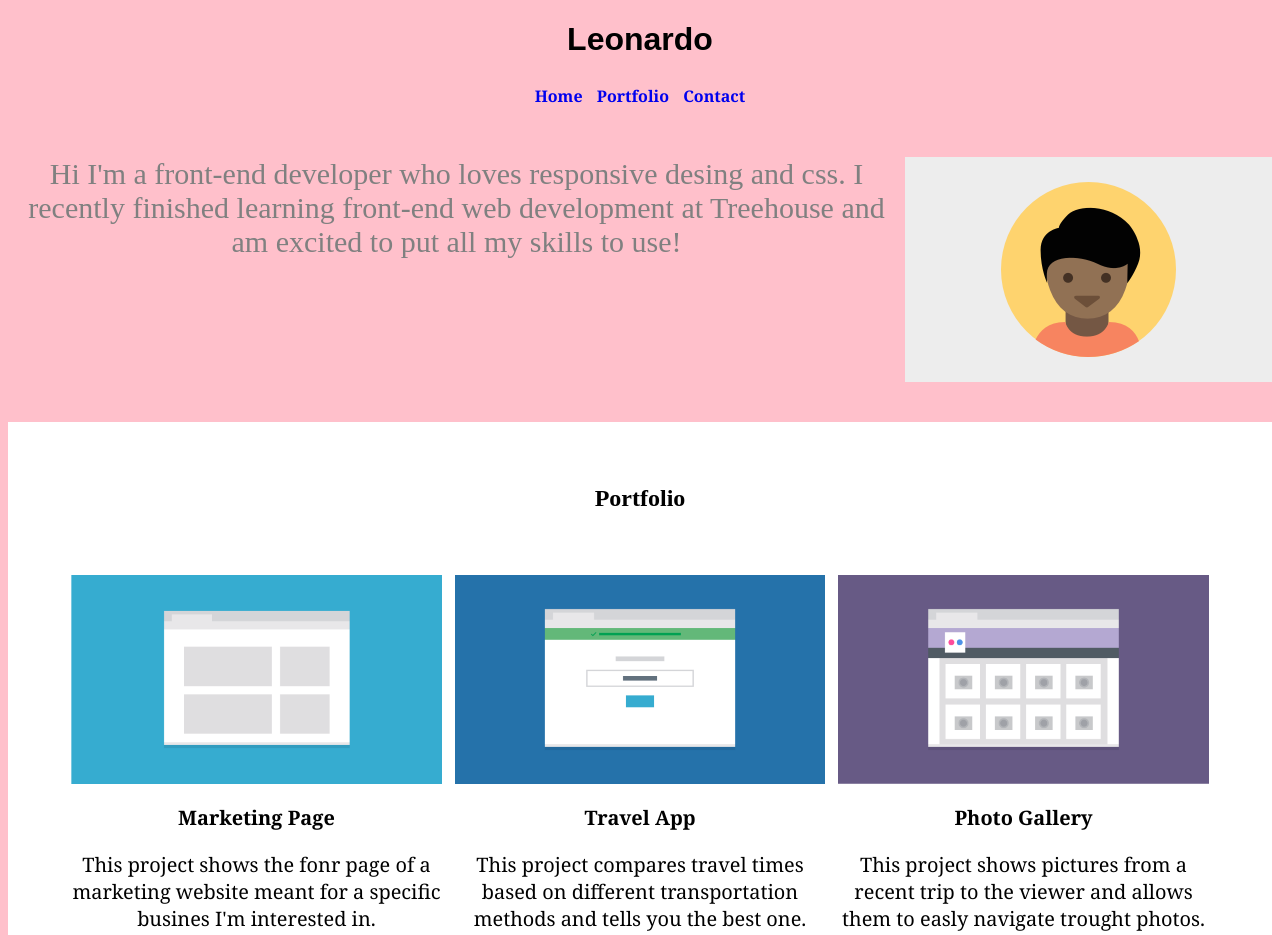
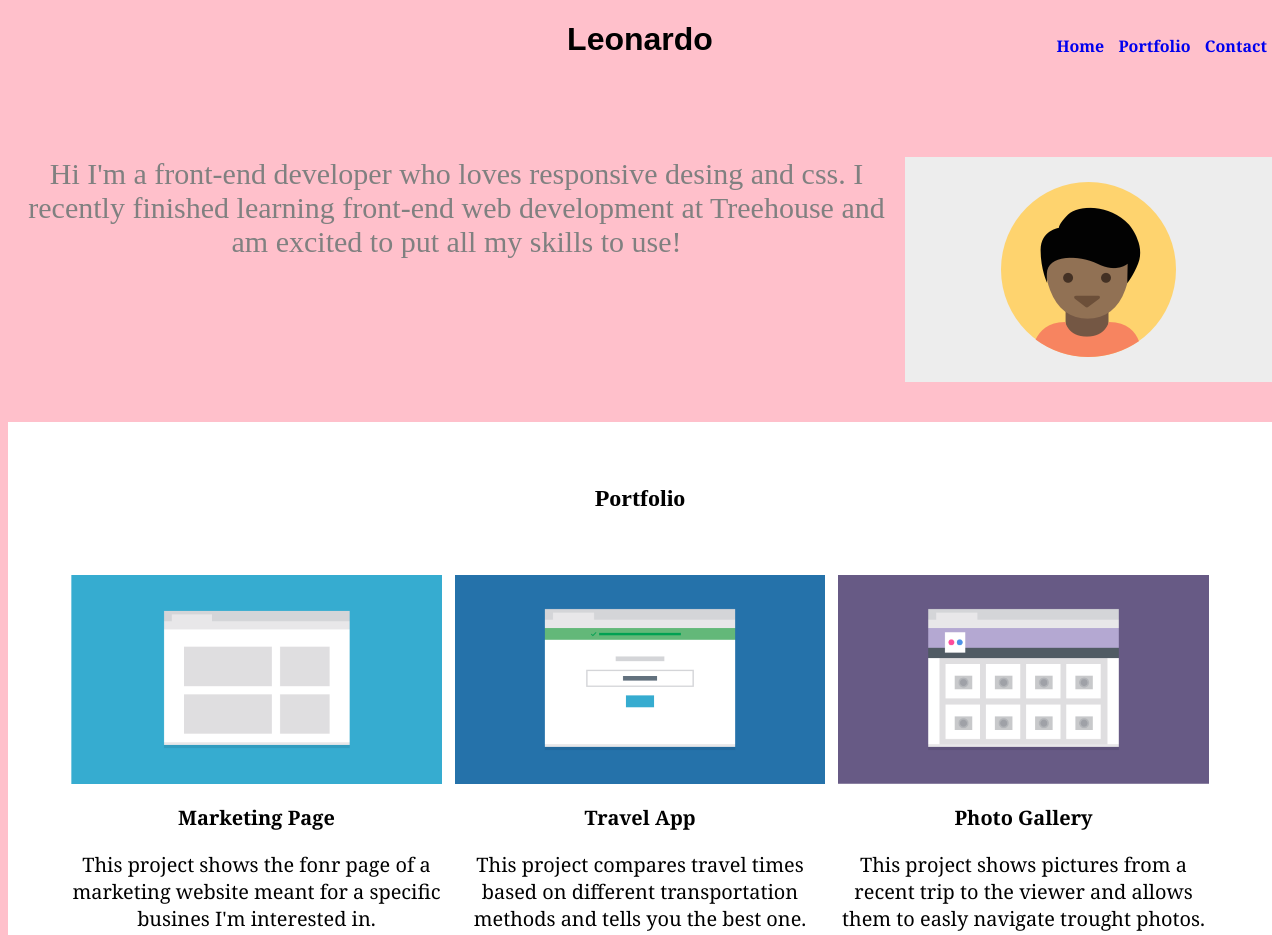
Before and after one commit to leny4/Project_two_treehouse, a plain HTML site: page index.html in a window 1280 px wide. Shown: the top 935 px of the page. Drawn offline with Linux system fonts and the light colour scheme.

Commit message:
finale
finale

```diff
--- a/css/responsive.css
+++ b/css/responsive.css
@@ -82,6 +82,16 @@ h1{
 
  @media  only screen and (min-width: 1024px){
     body{background-color:pink;}
+
+    .container ul{
+    text-align: right;
+    position: relative;
+    bottom: 50px;
+}
+
+
+
+
     .ulcentro{
         font-size: 83%;
 
```
